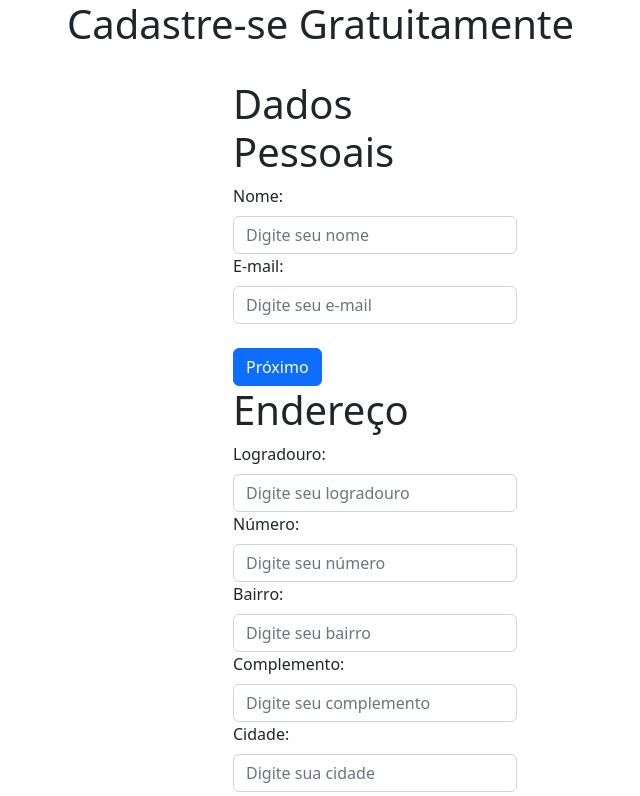
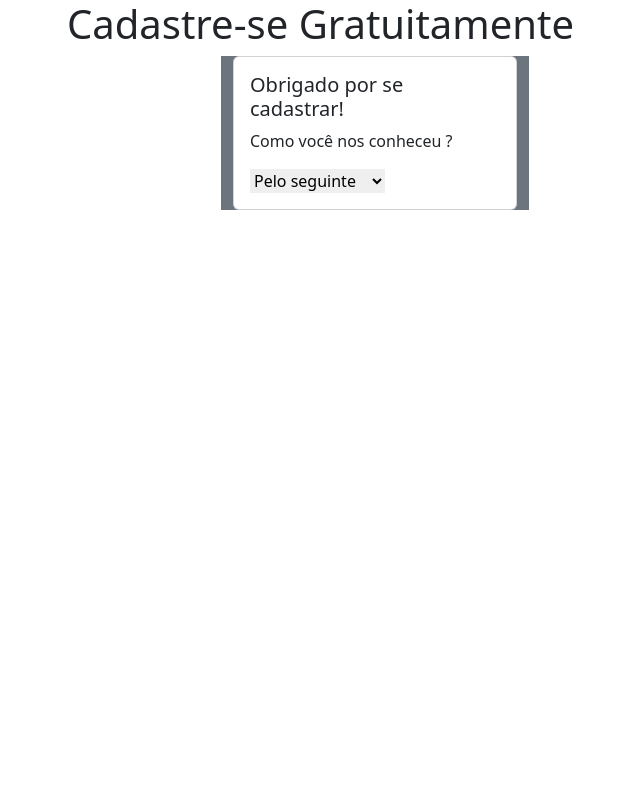
Before and after one commit to AdrianoVolter/React-Formulario, a React (Vite) app: page /agradecimento in a window 1280 px wide. Shown: the top 796 px of the page, without its empty margins (265-905 px from the left). Built offline with nearby package versions, Linux system fonts and the light colour scheme.

Commit message:
Adicionado rotas

```diff
--- a/src/App.jsx
+++ b/src/App.jsx
@@ -1,6 +1,8 @@
-import Dadospessoais from "./components/DadosPessoais"
-import Endereco from "./components/Endereco"
-import Agradecimento from "./components/Agradecimento"
+// import Dadospessoais from "./components/DadosPessoais"
+// import Endereco from "./components/Endereco"
+// import Agradecimento from "./components/Agradecimento"
+//import { BrowserRouter} from "react-router-dom"
+import { Outlet } from "react-router-dom"
 import { Container } from "react-bootstrap"
 
 //Forulario cadastro de usuario , Dados pessoais, Dados de endereço, Agradecimento
@@ -10,11 +12,9 @@ function App() {
 
 
   return (
-    <Container className="col-6">
+    <Container className="col-6 ">
       <h1>Cadastre-se Gratuitamente</h1>
-      <Dadospessoais />
-      <Endereco className="row"/>
-      <Agradecimento/>
+      <Outlet />
     </Container>
   )
 }
--- /dev/null
+++ b/src/Router.jsx
@@ -0,0 +1,37 @@
+/**
+ * Cadastre as rotas da sua aplicação!
+ * Lembrando: a estrutura do objeto que configura a rota é a seguinte:
+ *
+ * {
+ *   path: "/caminho-da-rota",
+ *   element: <ComponenteDaRota />,
+ * }
+ */
+
+import { createBrowserRouter } from "react-router-dom";
+import App from "./App";
+import Dadospessoais from "./components/DadosPessoais";
+import Endereco from "./components/Endereco";
+import Agradecimento from "./components/Agradecimento";
+
+
+export const appRouter = createBrowserRouter([
+    {
+        path: "/",
+        element: <App />,
+        children: [
+            {
+                path: "/dadospessoais",
+                element: <Dadospessoais />,
+            },
+            {
+                path: "/endereco",
+                element: <Endereco />,
+            },
+            {
+                path: "/agradecimento",
+                element: <Agradecimento />,
+            },
+        ],
+    },
+]);
--- a/src/components/Agradecimento.jsx
+++ b/src/components/Agradecimento.jsx
@@ -1,12 +1,30 @@
+// Crie um componente que mostrará uma mensagem agradecendo pelo cadastro e um input do tipo select para receber a informação sobre onde o cliente conheceu a nossa loja.
 
+// As opções serão as seguintes:
 
+// Pelo seguinte
+// Pelo LinkedIn
+// Pelo Instagram
+// Use o bootstrap para criar o select.
+import { Card, Container } from "react-bootstrap";
 
 function Agradecimento() {
     return (
-        <div>
-        <h1>O FORMULÁRIO ACABOU</h1>
-        <p>Muito obrigado por participar! Entraremos em contato!</p>
-        </div>
+        <Container className="col-6 bg bg-secondary">
+            <Card>
+                <Card.Body>
+                    <Card.Title>Obrigado por se cadastrar!</Card.Title>
+                    <Card.Text>
+                        <p>Como você nos conheceu ?</p>
+                        <select>
+                            <option value="Pelo seguinte">Pelo seguinte</option>
+                            <option value="Pelo LinkedIn">Pelo LinkedIn</option>
+                            <option value="Pelo Instagram">Pelo Instagram</option>
+                        </select>
+                    </Card.Text>
+                </Card.Body>
+            </Card>
+        </Container>
     );
     }
 
--- a/src/components/DadosPessoais.jsx
+++ b/src/components/DadosPessoais.jsx
@@ -6,7 +6,7 @@ function Dadospessoais(){
 
 
     return(
-        <Container className='col-6'>
+        <Container className='col-6 bg-secondary '>
             <Form> <br />
                 <h1>Dados Pessoais</h1>
                 <Form.Group controlId="formBasicEmail">
--- a/src/components/Endereco.jsx
+++ b/src/components/Endereco.jsx
@@ -12,7 +12,7 @@ import {Container, Form , Button} from 'react-bootstrap';
 
 function Endereco() {
   return (
-    <Container className="col-6 ">
+    <Container className="col-6 bg-secondary ">
       <Form>
         <h1>Endereço</h1>
         <Form.Group controlId="formBasicEmail">
--- a/src/main.jsx
+++ b/src/main.jsx
@@ -4,9 +4,16 @@ import App from './App'
 import './index.css'
 import 'bootstrap/dist/css/bootstrap.min.css';
 import 'bootstrap/dist/js/bootstrap.bundle.min';
+import { RouterProvider } from 'react-router-dom';
+import { appRouter } from "./Router";
+
+
+
+//criar rotas
+
+
 
 ReactDOM.createRoot(document.getElementById('root')).render(
-  <React.StrictMode>
-    <App />
-  </React.StrictMode>,
-)
+
+  <RouterProvider router={appRouter}/>
+);
```
